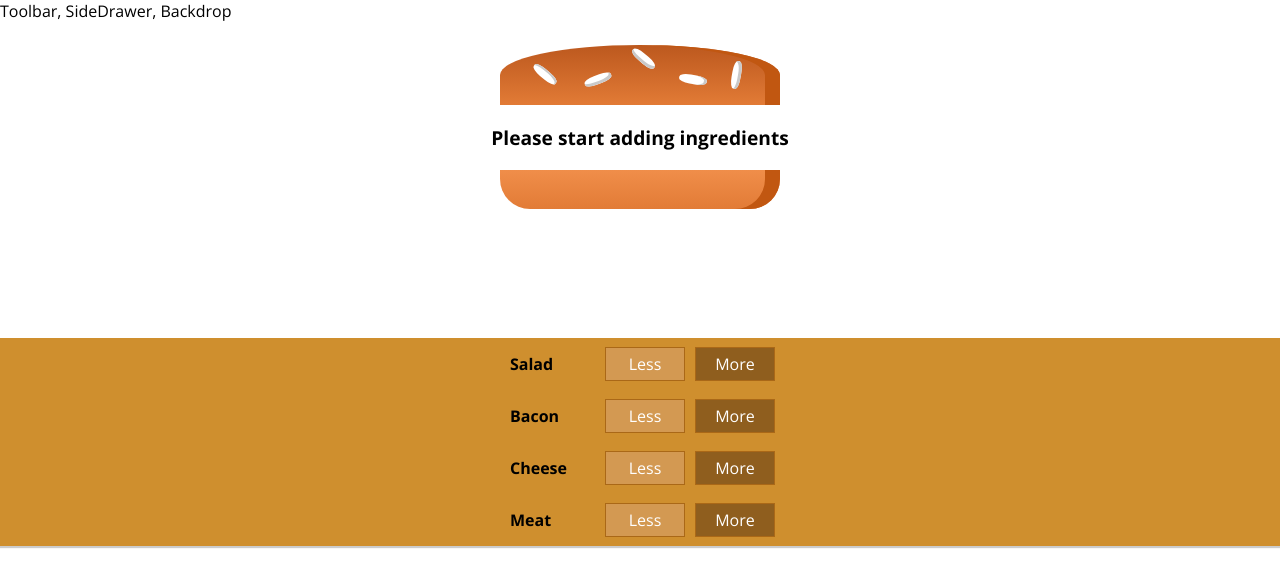
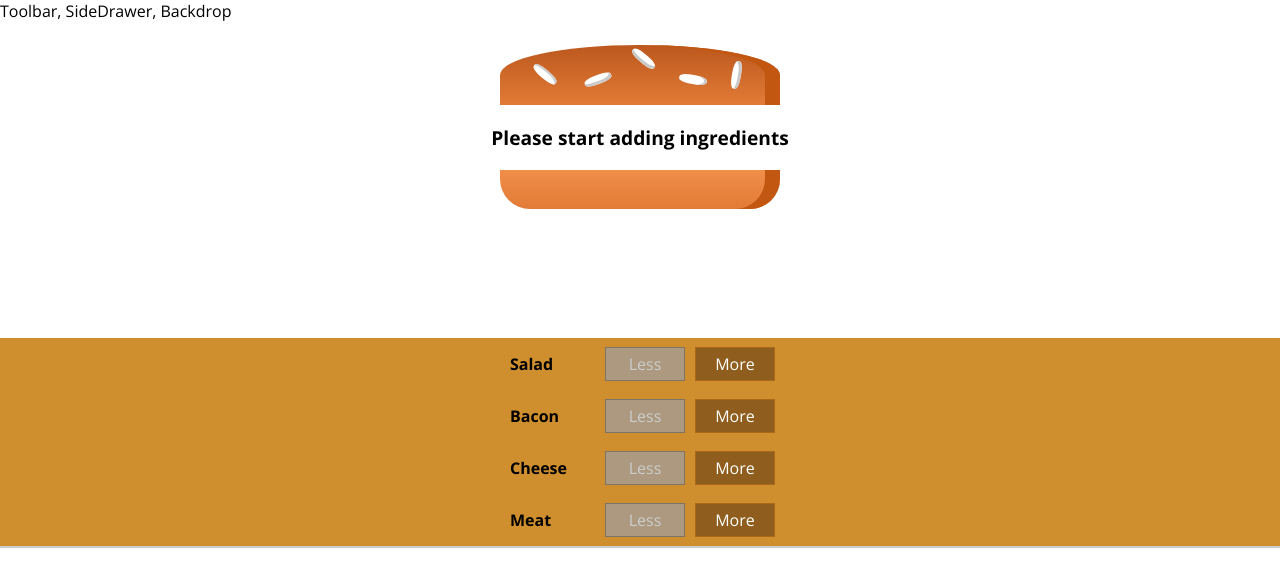
Before and after one commit to pushembekar/burger-builder, a React app: page / in a window 1280 px wide. Shown: the top 586 px of the page. Built offline with nearby package versions, Linux system fonts and the light colour scheme.

Commit message:
removeIngredients added

```diff
--- a/src/components/Burger/BuildControls/BuildControl/BuildControl.js
+++ b/src/components/Burger/BuildControls/BuildControl/BuildControl.js
@@ -5,7 +5,7 @@
 const buildControl = (props) => (
     <div className={classes.BuildControl}>
         <div className={classes.Label}>{props.label}</div>
-        <button className={classes.Less}>Less</button>
+        <button className={classes.Less} onClick={props.removed} disabled={props.disabled}>Less</button>
         <button className={classes.More} onClick={props.added}>More</button>
     </div>
 );
--- a/src/components/Burger/BuildControls/BuildControls.js
+++ b/src/components/Burger/BuildControls/BuildControls.js
@@ -16,7 +16,9 @@
             <BuildControl
                 key={ctrl.label}
                 label={ctrl.label}
-                added={() => props.ingredientAdded(ctrl.type)} />
+                added={() => props.ingredientAdded(ctrl.type)}
+                removed={() => props.ingredientRemoved(ctrl.type)}
+                disabled={props.disabled[ctrl.type]} />
         ))}
     </div>
 );
--- a/src/containers/BurgerBuilder/BurgerBuilder.js
+++ b/src/containers/BurgerBuilder/BurgerBuilder.js
@@ -37,12 +37,39 @@
         this.setState({totalPrice: newPrice, ingredients: updatedIngredients});
     }
 
+    removeIngredientHandler = (type) => {
+        const oldCount = this.state.ingredients[type];
+        if (oldCount <= 0) {
+            return;
+        }
+        const updatedCount = oldCount - 1;
+        const updatedIngredients = {
+            ...this.state.ingredients
+        }
+        updatedIngredients[type] = updatedCount
+
+        const priceDeduction = INGREDIENT_PRICES[type];
+        const oldPrice = this.state.totalPrice;
+        const newPrice = oldPrice - priceDeduction;
+        this.setState({totalPrice: newPrice, ingredients: updatedIngredients});
+    }
+
     render () {
+        const disabledInfo = {
+            ...this.state.ingredients
+        }
+
+        for(let key in disabledInfo) {
+            disabledInfo[key] = disabledInfo[key] <= 0
+        }
+
         return (
             <Auxilary>
                 <Burger ingredients={this.state.ingredients} />
                 <BuildControls
-                    ingredientAdded={this.addIngredientHandler} />
+                    ingredientAdded={this.addIngredientHandler}
+                    ingredientRemoved={this.removeIngredientHandler}
+                    disabled={disabledInfo} />
             </Auxilary>
         );
     }
```
